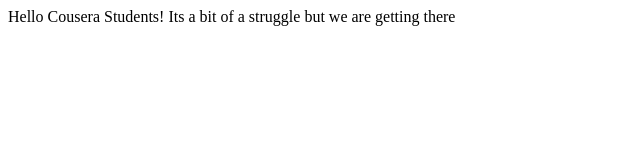
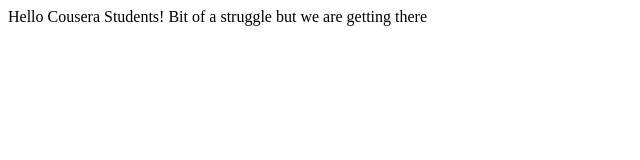
Before and after one commit to gerry3f/coursera-test, a plain HTML site: page index.html in a window 1280 px wide. Shown: the full height of the page, 0-640 px from the left. Drawn offline with Linux system fonts and the light colour scheme.

Commit message:
Revised web page

```diff
--- a/index.html
+++ b/index.html
@@ -5,6 +5,6 @@
     <title>Hello Coursera</title>
 </head>
 <body>
-    <hi>Hello Cousera Students! Its a bit of a struggle but we are getting there</hi>
+    <hi>Hello Cousera Students! Bit of a struggle but we are getting there</hi>
 </body>
 </html>
```
